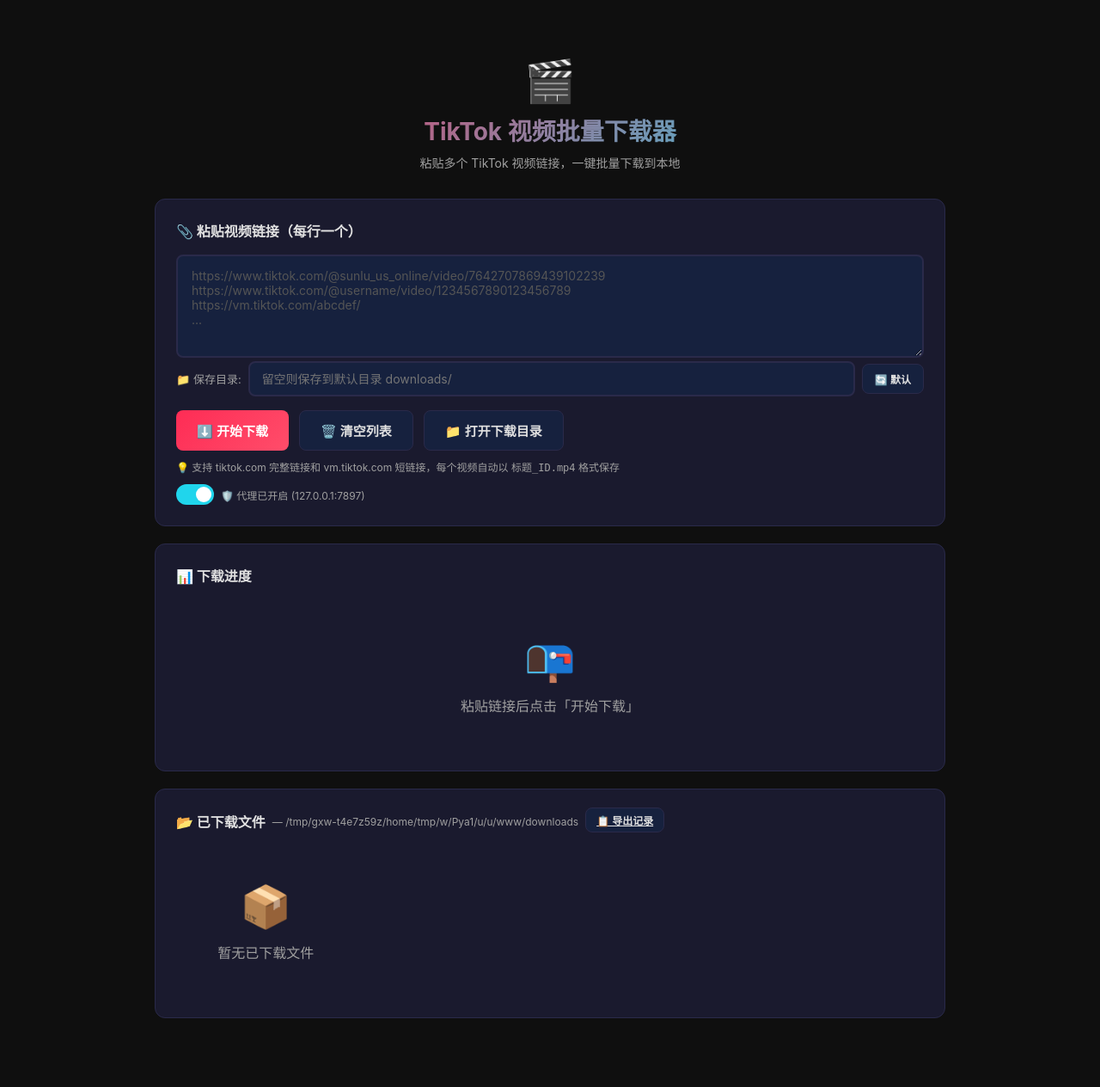
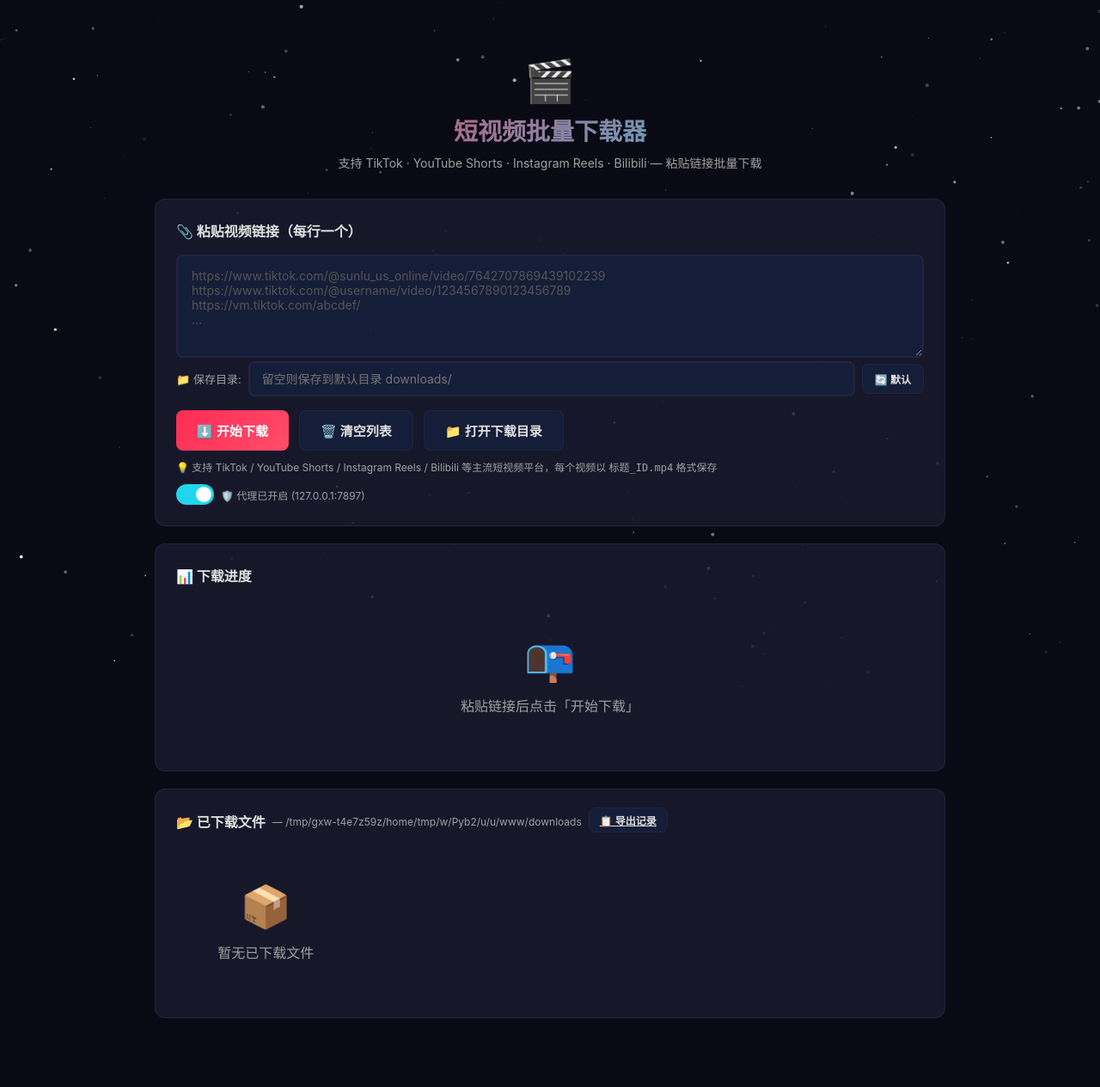
Before and after one commit to jiexiongLeslie/TK_download_tool, a Flask app: page / in a window 1280 px wide. Shown: the whole page at 86% size. Run offline with Flask 3, Linux system fonts and the light colour scheme; data that the repository does not hold is empty.

Commit message:
feat: animated starry background, multi-platform (YouTube/Instagram/Bilibili)

```diff
--- a/app.py
+++ b/app.py
@@ -220,7 +220,7 @@
     DOWNLOADS_DIR.mkdir(parents=True, exist_ok=True)
     local_ip = _get_local_ip()
     print(f"\n  {'='*50}")
-    print(f"  🎬 TikTok 视频批量下载器 v1.0")
+    print(f"  🎬 短视频批量下载器 v1.2")
     print(f"  📂 下载目录: {DOWNLOADS_DIR}")
     print(f"  🌐 本机访问: http://127.0.0.1:5000")
     print(f"  📱 局域网访问: http://{local_ip}:5000")
--- a/downloader.py
+++ b/downloader.py
@@ -1,6 +1,7 @@
 """
-TikTok 视频下载核心模块
-优先使用 tikwm.com API（无需登录，已验证可行），yt-dlp 作为备选方案
+TikTok / 多平台视频下载核心模块
+TikTok: tikwm.com API（无需登录）
+其他平台: yt-dlp（YouTube Shorts / Instagram Reels / Bilibili 等）
 """
 
 import os
@@ -73,14 +74,51 @@
 
 
 def extract_job_id(url: str) -> str:
-    """从 TikTok URL 提取视频 ID"""
+    """从 URL 提取视频 ID"""
+    # TikTok
     m = re.search(r"/(video|photo|t)/(\d+)", url)
     if m:
         return m.group(2)
     m = re.search(r"vm\.tiktok\.com/(\w+)", url)
     if m:
         return m.group(1)
+    # Instagram Reel
+    m = re.search(r"instagram\.com/(reel|p)/([\w-]+)", url)
+    if m:
+        return f"ig_{m.group(2)}"
+    # YouTube Shorts
+    m = re.search(r"youtube\.com/shorts/([\w-]+)", url)
+    if m:
+        return f"yt_{m.group(1)}"
+    # YouTube 普通视频
+    m = re.search(r"[?&]v=([\w-]+)", url)
+    if m:
+        return f"yt_{m.group(1)}"
+    m = re.search(r"youtu\.be/([\w-]+)", url)
+    if m:
+        return f"yt_{m.group(1)}"
+    # Bilibili
+    m = re.search(r"bilibili\.com/video/(BV[\w]+)", url)
+    if m:
+        return f"bili_{m.group(1)}"
+    # 通用 fallback
     return str(abs(hash(url)))[:12]
+
+
+def detect_platform(url: str) -> str:
+    """自动识别视频平台"""
+    url_lower = url.lower()
+    if "tiktok.com" in url_lower:
+        return "tiktok"
+    if "instagram.com" in url_lower:
+        return "instagram"
+    if "youtube.com" in url_lower or "youtu.be" in url_lower:
+        return "youtube"
+    if "bilibili.com" in url_lower:
+        return "bilibili"
+    if "twitter.com" in url_lower or "x.com" in url_lower:
+        return "twitter"
+    return "unknown"
 
 
 def _clean_filename(title: str, max_len: int = 80) -> str:
@@ -292,13 +330,17 @@
         "url": url,
     }
 
+    # 智能平台路由
+    platform = detect_platform(url)
     methods = []
-    if prefer_method == "tikwm":
-        methods = ["tikwm", "ytdlp"]
-    elif prefer_method == "ytdlp":
-        methods = ["ytdlp", "tikwm"]
+
+    if platform == "tiktok":
+        methods = ["tikwm", "ytdlp"]  # TikTok: tikwm API 优先
     else:
-        methods = ["tikwm", "ytdlp"]
+        methods = ["ytdlp"]           # 其他平台: 直接用 yt-dlp
+        if platform == "unknown":
+            # 未知平台也用 yt-dlp 尝试
+            pass
 
     last_error = None
 
--- a/templates/index.html
+++ b/templates/index.html
@@ -3,18 +3,18 @@
 <head>
 <meta charset="UTF-8">
 <meta name="viewport" content="width=device-width, initial-scale=1.0">
-<title>TikTok 视频批量下载器</title>
+<title>视频批量下载器 — TikTok / YouTube / Instagram</title>
 <link rel="icon" type="image/svg+xml" href="/static/favicon.svg">
 <style>
   :root {
-    --bg: #0f0f0f;
-    --card: #1a1a2e;
-    --card2: #16213e;
+    --bg: #0a0a14;
+    --card: rgba(26, 26, 46, 0.85);
+    --card2: rgba(22, 33, 62, 0.8);
     --accent: #fe2c55;
     --accent2: #20d5ec;
     --text: #e0e0e0;
     --text2: #a0a0a0;
-    --border: #2a2a4a;
+    --border: rgba(42, 42, 74, 0.6);
     --success: #20d57c;
     --warn: #f0a020;
     --radius: 12px;
@@ -25,7 +25,15 @@
     background: var(--bg);
     color: var(--text);
     min-height: 100vh;
+    overflow-x: hidden;
   }
+
+  /* ===== 星空背景 ===== */
+  #starCanvas {
+    position: fixed; top: 0; left: 0; width: 100%; height: 100%;
+    z-index: 0; pointer-events: none;
+  }
+  .container { position: relative; z-index: 1; }
 
   .container { max-width: 960px; margin: 0 auto; padding: 24px 20px 60px; }
 
@@ -234,12 +242,13 @@
 </style>
 </head>
 <body>
+<canvas id="starCanvas"></canvas>
 
 <div class="container">
   <div class="header">
     <div class="logo">🎬</div>
-    <h1>TikTok 视频批量下载器</h1>
-    <p>粘贴多个 TikTok 视频链接，一键批量下载到本地</p>
+    <h1>短视频批量下载器</h1>
+    <p>支持 TikTok · YouTube Shorts · Instagram Reels · Bilibili — 粘贴链接批量下载</p>
   </div>
 
   <!-- Statistics -->
@@ -270,7 +279,7 @@
       <button class="btn btn-secondary" onclick="openDownloads()">📁 打开下载目录</button>
     </div>
     <p style="font-size:12px;color:var(--text2);margin-top:10px">
-      💡 支持 tiktok.com 完整链接和 vm.tiktok.com 短链接，每个视频自动以 <code>标题_ID.mp4</code> 格式保存
+      💡 支持 TikTok / YouTube Shorts / Instagram Reels / Bilibili 等主流短视频平台，每个视频以 <code>标题_ID.mp4</code> 格式保存
     </p>
     <div class="proxy-row">
       <label class="proxy-toggle">
@@ -632,5 +641,82 @@
 loadFiles();
 </script>
 
+<!-- ===== 动态星空背景 ===== -->
+<script>
+(function() {
+  const canvas = document.getElementById("starCanvas");
+  const ctx = canvas.getContext("2d");
+  let stars = [], shootingStars = [], w, h;
+
+  function resize() {
+    w = canvas.width = window.innerWidth;
+    h = canvas.height = window.innerHeight;
+  }
+  window.addEventListener("resize", resize);
+  resize();
+
+  // 生成星星
+  for (let i = 0; i < 200; i++) {
+    stars.push({
+      x: Math.random() * w, y: Math.random() * h,
+      r: Math.random() * 1.8 + 0.3,
+      twinkle: Math.random() * Math.PI * 2,
+      speed: Math.random() * 0.02 + 0.005,
+      alpha: Math.random() * 0.6 + 0.4,
+    });
+  }
+
+  // 流星
+  function spawnShootingStar() {
+    shootingStars.push({
+      x: Math.random() * w, y: Math.random() * h * 0.5,
+      len: Math.random() * 80 + 40,
+      speed: Math.random() * 8 + 4,
+      alpha: 1, life: 1,
+    });
+  }
+
+  function animate() {
+    ctx.clearRect(0, 0, w, h);
+
+    // 画星星
+    for (const s of stars) {
+      s.twinkle += s.speed;
+      const a = s.alpha * (0.5 + 0.5 * Math.sin(s.twinkle));
+      ctx.beginPath();
+      ctx.arc(s.x, s.y, s.r, 0, Math.PI * 2);
+      ctx.fillStyle = `rgba(255,255,255,${a})`;
+      ctx.fill();
+    }
+
+    // 画流星
+    for (let i = shootingStars.length - 1; i >= 0; i--) {
+      const m = shootingStars[i];
+      m.x -= m.speed;
+      m.y += m.speed * 0.4;
+      m.life -= 0.015;
+      m.alpha = m.life;
+      const grad = ctx.createLinearGradient(m.x, m.y, m.x + m.len, m.y - m.len * 0.4);
+      grad.addColorStop(0, `rgba(255,255,255,${m.alpha})`);
+      grad.addColorStop(1, "rgba(255,255,255,0)");
+      ctx.beginPath();
+      ctx.moveTo(m.x, m.y);
+      ctx.lineTo(m.x + m.len, m.y - m.len * 0.4);
+      ctx.strokeStyle = grad;
+      ctx.lineWidth = 1.5;
+      ctx.stroke();
+      if (m.life <= 0) shootingStars.splice(i, 1);
+    }
+
+    // 随机生成流星
+    if (Math.random() < 0.008) spawnShootingStar();
+
+    requestAnimationFrame(animate);
+  }
+
+  animate();
+})();
+</script>
+
 </body>
 </html>
```
